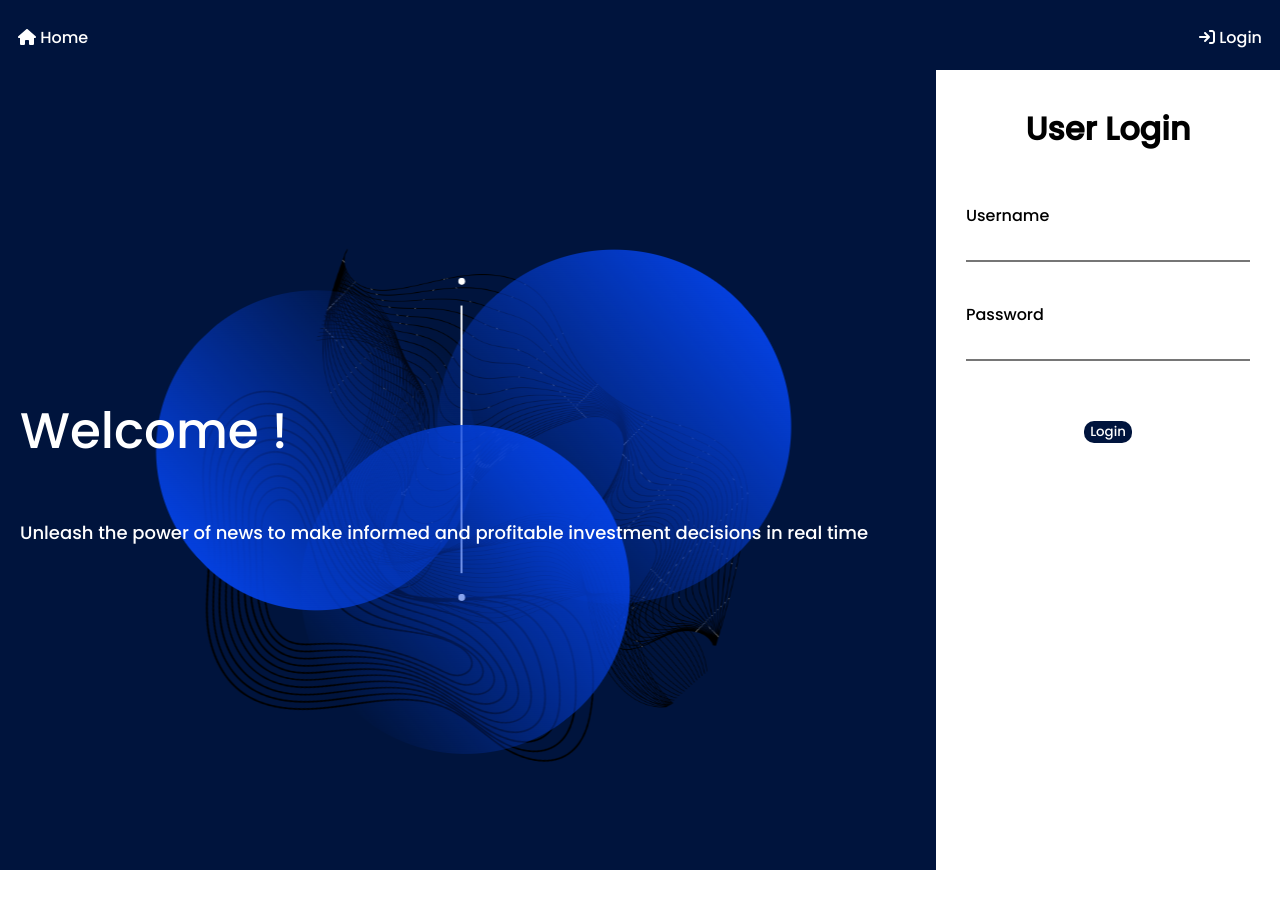
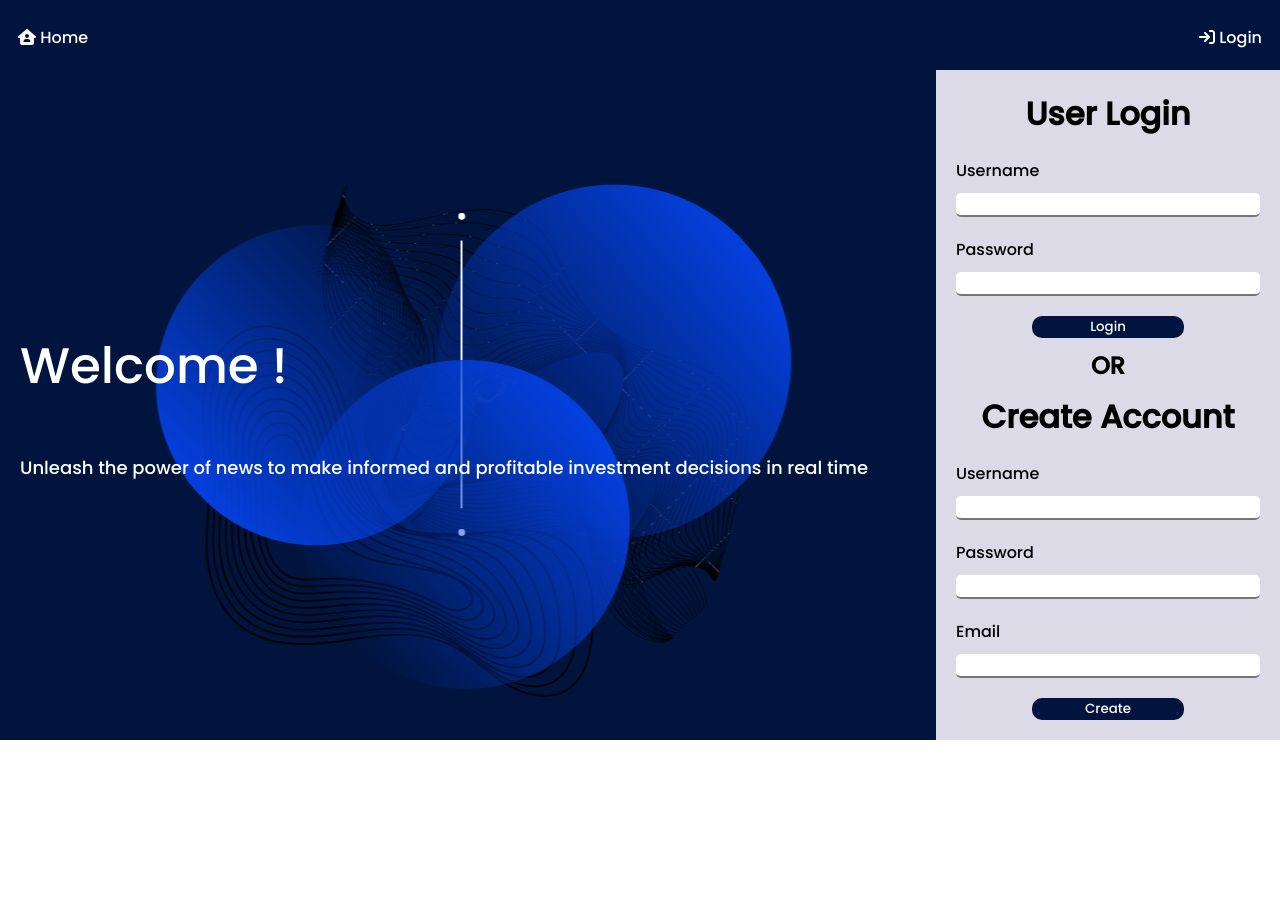
Before and after one commit to Investment-Analysis-Project/Invest-Analysis, a React (Create React App) app in the folder client/: page /login in a window 1280 px wide. After the commit the page ends 800 px from the top, so only its background shows below. Built offline with nearby package versions, Linux system fonts and the light colour scheme.

Commit message:
Create Account

```diff
--- a/client/src/App.js
+++ b/client/src/App.js
@@ -2,6 +2,7 @@ import { BrowserRouter,Routes, Route } from "react-router-dom";
 import Login from './pages/login/Login'
 import Home from './pages/home/Home'
 import { ProjectsContextProvider } from './contextapi.js/projectscontext';
+import Analysis from "./pages/analysis/Analysis";
 
 function App() {
   return (
@@ -10,6 +11,7 @@ function App() {
         <BrowserRouter>
           <Routes>
             <Route path="/" element={<Home/>}/>
+            <Route path="/analysis" element={<Analysis/>}/>
             <Route path="/login" element={<Login/>}/>
           </Routes>
         </BrowserRouter>
--- a/client/src/components/navbar/Navbar.jsx
+++ b/client/src/components/navbar/Navbar.jsx
@@ -3,7 +3,7 @@ import './navbar.css';
 import { ProjectsContext } from '../../contextapi.js/projectscontext';
 import { useNavigate } from 'react-router-dom';
 import { FontAwesomeIcon } from '@fortawesome/react-fontawesome';
-import {  faHome, faRightFromBracket, faSignIn, faUserCircle, faUserSecret } from '@fortawesome/free-solid-svg-icons';
+import {  faHouseUser, faRightFromBracket, faSignIn, faUserCircle, faUserSecret } from '@fortawesome/free-solid-svg-icons';
 
 const Navbar = (props) => {
 
@@ -21,7 +21,7 @@ const Navbar = (props) => {
     return(
         <div className='navbar'>
             {(!home || auth) && (<div className='items'>
-                <button className='navbut' onClick={()=>{navigate('/')}}><FontAwesomeIcon icon={faHome}/> Home</button>
+                <button className='navbut' onClick={()=>{navigate('/')}}><FontAwesomeIcon icon={faHouseUser} /> Home</button>
             </div>)}
 
             {auth ? (<div className='items'>
--- a/client/src/components/navbar/navbar.css
+++ b/client/src/components/navbar/navbar.css
@@ -30,8 +30,7 @@
 }
 
 .navbut:active {
-    background: white;
-    color: #00143d;
+    transform: scale(1.05);
     border-radius: 5px;
     outline: none;
 }
--- a/client/src/components/news/News.jsx
+++ b/client/src/components/news/News.jsx
@@ -9,7 +9,7 @@ const News = () => {
     useEffect(()=>{
         const fetchData =async()=>{
         try{
-            const response = await fetch(`https://newsapi.org/v2/everything?q=business&excludeDomains=lifehacker.com&sortBy=popularity&apiKey=dd4dcc554dd94d61820961820e342242`)
+            const response = await fetch(`https://newsapi.org/v2/everything?domains=investing.com,cnbc.com,bloomberg.com&apiKey=dd4dcc554dd94d61820961820e342242`)
             const data = await response.json();
             const articles = data.articles;
             setNews(articles);
@@ -28,7 +28,7 @@ const News = () => {
             <div className='newscontainer'>
                 {news.map((res,i)=>{
                     return(
-                        <div className='newsitem' key={i}  onClick={()=>navigate(`/`)} id="newspointer">
+                        <div className='newsitem' key={i}  onClick={()=>navigate(`/analysis`)} id="newspointer">
                             <span className='news-title'>{res.title}</span>
                             <img src={res.urlToImage || img} alt="" />
                             <div className='news-source'>
--- /dev/null
+++ b/client/src/pages/analysis/Analysis.jsx
@@ -0,0 +1,14 @@
+import React from 'react';
+import './analysis.css';
+import Navbar from '../../components/navbar/Navbar';
+
+const Analysis = () => {
+    return(
+        <>
+            <Navbar/>
+            <h1>Hello</h1>
+        </>
+    )
+}
+
+export default Analysis;
--- a/client/src/pages/login/Login.jsx
+++ b/client/src/pages/login/Login.jsx
@@ -11,6 +11,10 @@ const Login = () => {
     const [user_name,setUserName]=useState("");
     const [user_password,setPassword]=useState("");
     const [message,setMessage]=useState("");
+    const [new_user_name,new_setUserName]=useState("");
+    const [new_user_password,new_setPassword]=useState("");
+    const [new_email,new_setEmail]=useState("");
+    const [new_message,new_setMessage]=useState("");
 
     const {auth,setAuth,setUser_id}=useContext(ProjectsContext);
 
@@ -32,6 +36,8 @@ const Login = () => {
 
             const value=response.data;
 
+            console.log(value.auth);
+
             if(!value.auth){
                 setMessage(value.message);
                 return;
@@ -48,6 +54,37 @@ const Login = () => {
             console.log(value.auth);
 
             navigate('/');
+
+        }catch(err){
+            console.log(err);
+        }
+    }
+
+    const createSubmit = async(e) =>{
+        e.preventDefault();
+
+        if(new_user_name===""||new_user_password===""||new_email===""){
+            new_setMessage("Credentials can't be empty!");
+            return;
+        }
+
+        try{
+            const response = await baseurl.post("/auth/create",{
+                user_name:new_user_name,
+                user_password:new_user_password,
+                email:new_email
+             });
+
+            const value=response.data;
+
+            console.log(value.stat);
+
+            if(!value.stat){
+                new_setMessage(value.message);
+                return;
+            }
+
+            new_setMessage("Account Created");
 
         }catch(err){
             console.log(err);
@@ -84,6 +121,31 @@ const Login = () => {
                         <button className='logbut' onClick={loginSubmit}>Login</button>
                     </div>
 
+                    <h2>OR</h2>
+
+                    <h1>Create Account</h1>
+
+                    <div className='loginform'>
+                        <div className='logintext'>
+                            <span>Username</span>
+                            <input type="text" className='loginput' value={new_user_name} onChange={(e)=>new_setUserName(e.target.value)}/>
+                        </div>
+
+                        <div className='logintext'>
+                            <span>Password</span>
+                            <input type="password" className='loginput' value={new_user_password} onChange={(e)=>new_setPassword(e.target.value)}/>
+                        </div>
+
+                        <div className='logintext'>
+                            <span>Email</span>
+                            <input type="email" className='loginput' value={new_email} onChange={(e)=>new_setEmail(e.target.value)}/>
+                        </div>
+
+                        <span>{new_message}</span>
+
+                        <button className='logbut' onClick={createSubmit}>Create</button>
+                    </div>
+
                 </div>
             </div></>) : <Home/>}
         </>
--- a/client/src/pages/login/login.css
+++ b/client/src/pages/login/login.css
@@ -6,7 +6,6 @@
 .loginpage{
     display: flex;
     flex-direction: row;
-    height:100vh;
 }
 
 .blankcolumn{
@@ -42,27 +41,24 @@
 .login{
     display: flex;
     flex-direction: column;
-    height: 100%;
     padding: 20px;
+    gap:10px;
     flex: 1;
-    background-color:#ffffff;
+    background-color:rgb(220, 218, 230);
 }
 
-.login h1{
+.login h1,h2{
     font-weight: 800;
-    margin-top: 15px;
     text-align: center;
 }
 
 .loginform{
-    margin-top: 40px;
+    margin-top: 10px;
     border-radius: 5px;
-    padding: 10px;
     display: flex;
     flex-direction: column;
     justify-content: space-between;
     align-items: center;
-    gap:20px;
 }
 
 .logintext{
@@ -79,6 +75,7 @@
     border-left: 1.5px black;
     border-right: 1.5px black;
     padding-left: 5px;
+    border-radius: 5px;
 }
 
 .loginform input:focus {
@@ -89,6 +86,7 @@
     background: #00143d;
     color: rgb(255, 255, 255);
     border-radius: 10px;
+    width: 50%;
     border: none;
     outline: none;
     cursor: pointer;
```
Also changed, not shown: client/src/pages/analysis/analysis.css (added), 1 other file (tests, documents, lock files or other folders).
